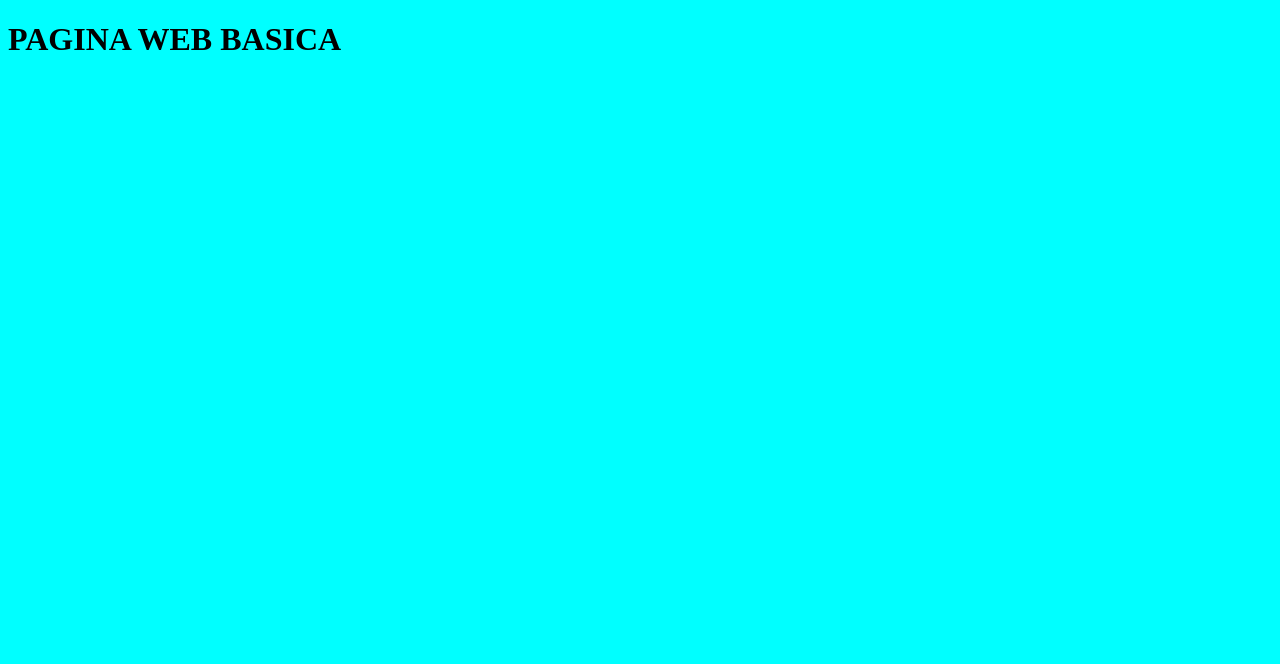
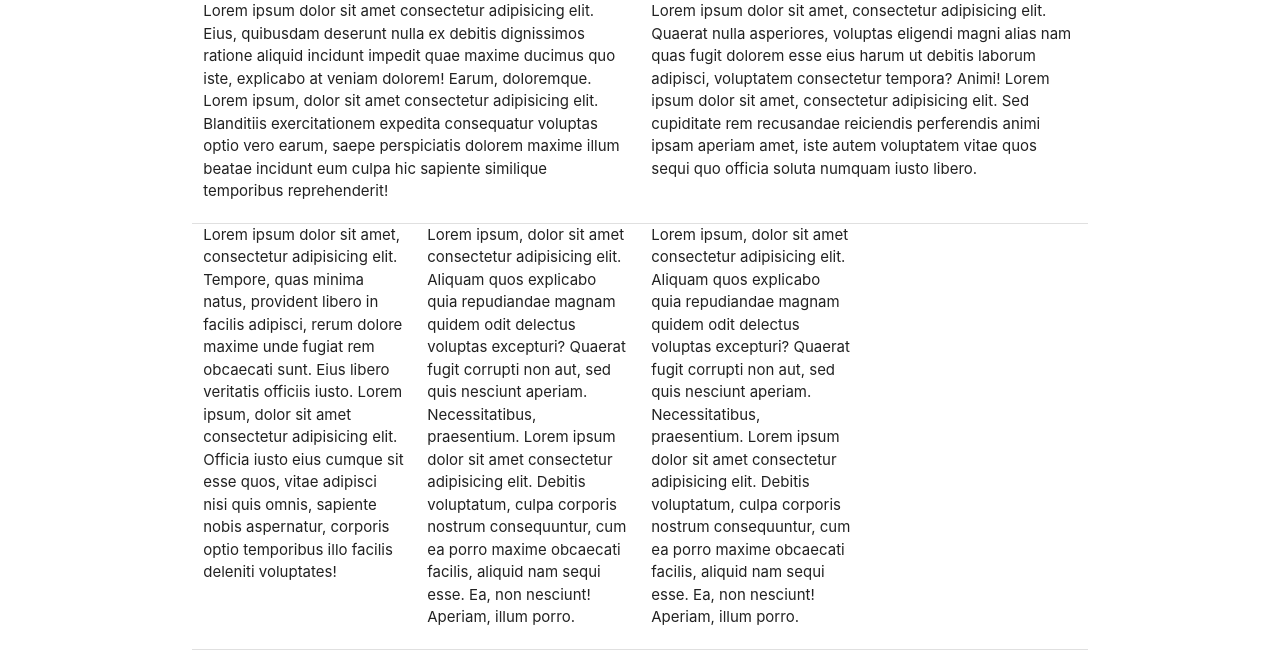
Before and after one commit to romVeronica/Uma-demo, a plain HTML site: page index.html in a window 1280 px wide. Drawn offline with nearby package versions, Linux system fonts and the light colour scheme.

Commit message:
Hice cambios generales en mi pagina web

```diff
--- a/css/index.css
+++ b/css/index.css
@@ -1,3 +1,3 @@
 body{
-     background-color: aqua;
+     background-color: rgba(88, 64, 155, 0.658);
 }
--- a/index.html
+++ b/index.html
@@ -5,9 +5,42 @@
     <meta http-equiv="X-UA-Compatible" content="IE=edge">
     <meta name="viewport" content="width=device-width, initial-scale=1.0">
     <title>www.uma.edu.sv</title>
-    <link rel="stylesheet" href="css/index.css">
+    <link rel="stylesheet" href="https://cdnjs.cloudflare.com/ajax/libs/materialize/1.0.0/css/materialize.min.css">
 </head>
 <body>
-    <h1>PAGINA WEB BASICA</h1>
+    <div class="container">
+    <div class="row">
+        <div class="col s6">
+        Lorem ipsum dolor sit amet consectetur adipisicing elit. Eius, quibusdam deserunt nulla ex debitis dignissimos ratione aliquid incidunt impedit quae maxime ducimus quo iste, explicabo at veniam dolorem! Earum, doloremque.
+        Lorem ipsum, dolor sit amet consectetur adipisicing elit. Blanditiis exercitationem expedita consequatur voluptas optio vero earum, saepe perspiciatis dolorem maxime illum beatae incidunt eum culpa hic sapiente similique temporibus reprehenderit!
+    </div>
+    <div class="col s6">
+        Lorem ipsum dolor sit amet, consectetur adipisicing elit. Quaerat nulla asperiores, voluptas eligendi magni alias nam quas fugit dolorem esse eius harum ut debitis laborum adipisci, voluptatem consectetur tempora? Animi!
+        Lorem ipsum dolor sit amet, consectetur adipisicing elit. Sed cupiditate rem recusandae reiciendis perferendis animi ipsam aperiam amet, iste autem voluptatem vitae quos sequi quo officia soluta numquam iusto libero.
+      </div>
+    </div>
+    <div class="divider"></div>
+      <div class="row">
+
+    <div class="col s3">
+      Lorem ipsum dolor sit amet, consectetur adipisicing elit. Tempore, quas minima natus, provident libero in facilis adipisci, rerum dolore maxime unde fugiat rem obcaecati sunt. Eius libero veritatis officiis iusto.
+      Lorem ipsum, dolor sit amet consectetur adipisicing elit. Officia iusto eius cumque sit esse quos, vitae adipisci nisi quis omnis, sapiente nobis aspernatur, corporis optio temporibus illo facilis deleniti voluptates!
+
+      </div>
+      <div class="col s3">
+      Lorem ipsum, dolor sit amet consectetur adipisicing elit. Aliquam quos explicabo quia repudiandae magnam quidem odit delectus voluptas excepturi? Quaerat fugit corrupti non aut, sed quis nesciunt aperiam. Necessitatibus, praesentium.
+      Lorem ipsum dolor sit amet consectetur adipisicing elit. Debitis voluptatum, culpa corporis nostrum consequuntur, cum ea porro maxime obcaecati facilis, aliquid nam sequi esse. Ea, non nesciunt! Aperiam, illum porro.
+      </div>
+      <div class="col s3">
+     Lorem ipsum, dolor sit amet consectetur adipisicing elit. Aliquam quos explicabo quia repudiandae magnam quidem odit delectus voluptas excepturi? Quaerat fugit corrupti non aut, sed quis nesciunt aperiam. Necessitatibus, praesentium.
+     Lorem ipsum dolor sit amet consectetur adipisicing elit. Debitis voluptatum, culpa corporis nostrum consequuntur, cum ea porro maxime obcaecati facilis, aliquid nam sequi esse. Ea, non nesciunt! Aperiam, illum porro.
+    </div>
+   </div>
+   <div class="divider"></div>
+ </div>
+
+</body>
+    <script> src="https://code.jquery.com/jquery-3.6.3.js"</script>
+    <script src="https://cdnjs.cloudflare.com/ajax/libs/materialize/1.0.0/js/materialize.min.js"></script>
 </body>
 </html>
```
